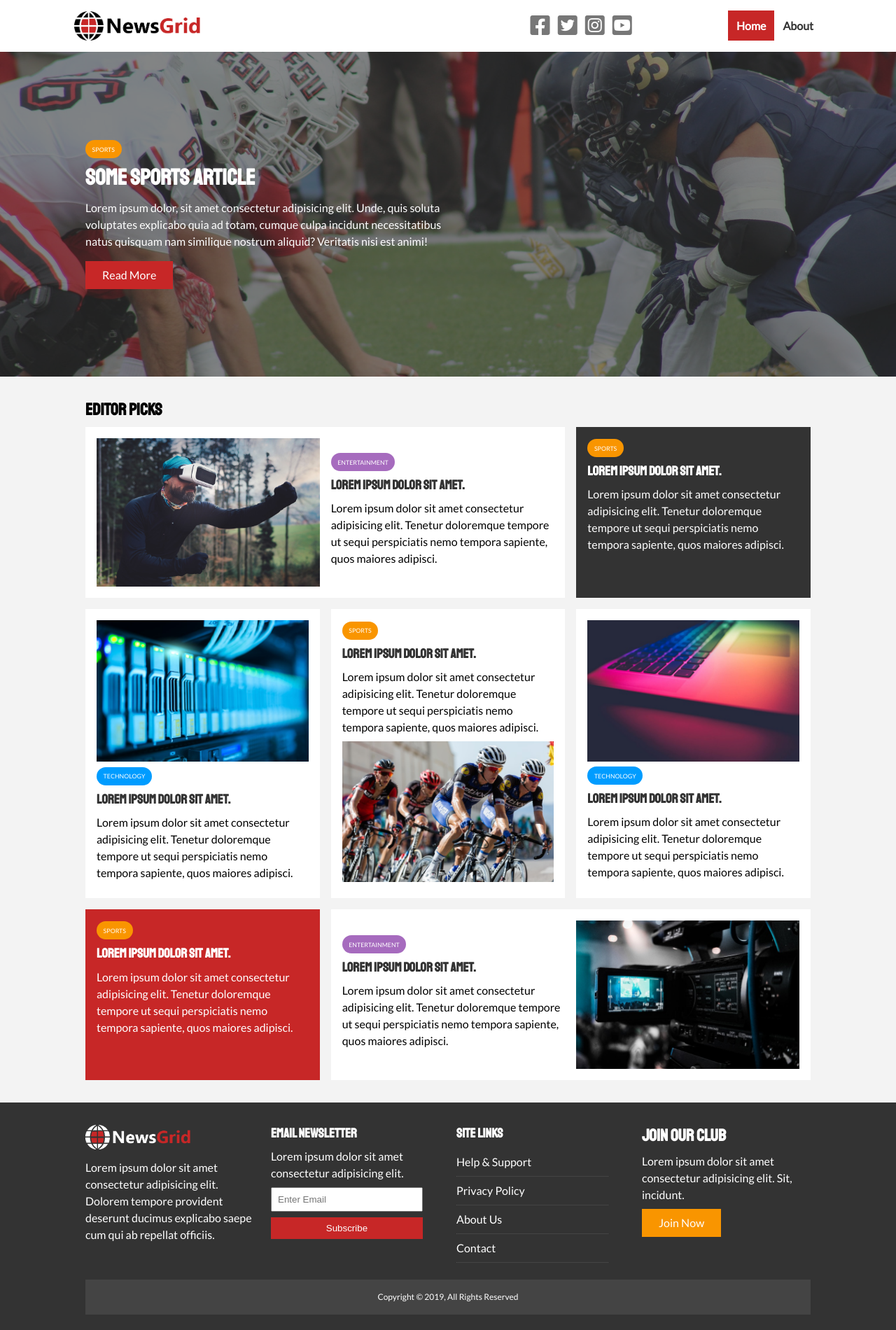
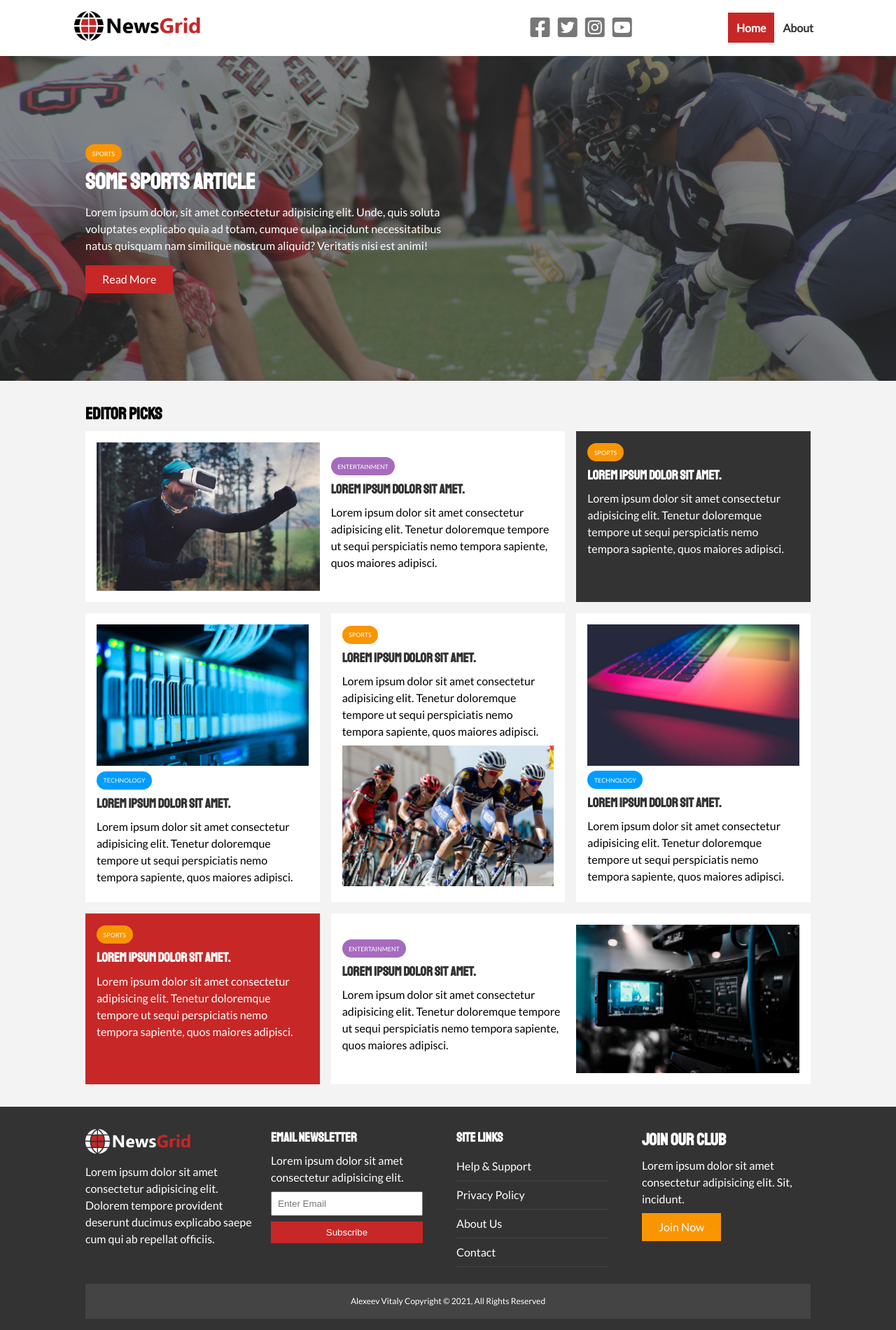
Before and after one commit to vitjaz/newgrid, a plain HTML site: page index.html in a window 1280 px wide. Shown: the top 1900 px of the page at 70% size. Drawn offline with Linux system fonts and the light colour scheme.

Commit message:
upd 27.09.21

```diff
--- a/index.html
+++ b/index.html
@@ -16,7 +16,7 @@
 <body>
     <nav id="main-nav">
         <div class="container">
-            <img src="logo/logo.png" alt="NewsGrid" class="logo">
+            <a href="index.html"><img src="logo/logo.png" alt="NewsGrid" class="logo"></a>
             <div class="social">
                 <a href="https://facebook.com" target="_blank"><i class="fab fa-facebook-square fa-2x"></i></a>
                 <a href="https://twitter.com" target="_blank"><i class="fab fa-twitter-square fa-2x"></i></a>
@@ -142,7 +142,7 @@
             </div>
             <div>
                 <p>
-                    Copyright &copy; 2019, All Rights Reserved
+                    Alexeev Vitaly Copyright &copy; 2021, All Rights Reserved
                 </p>
             </div>
         </div>
```
Also changed, not shown: about.html (+2 -2 lines), article.html (+2 -2 lines).
